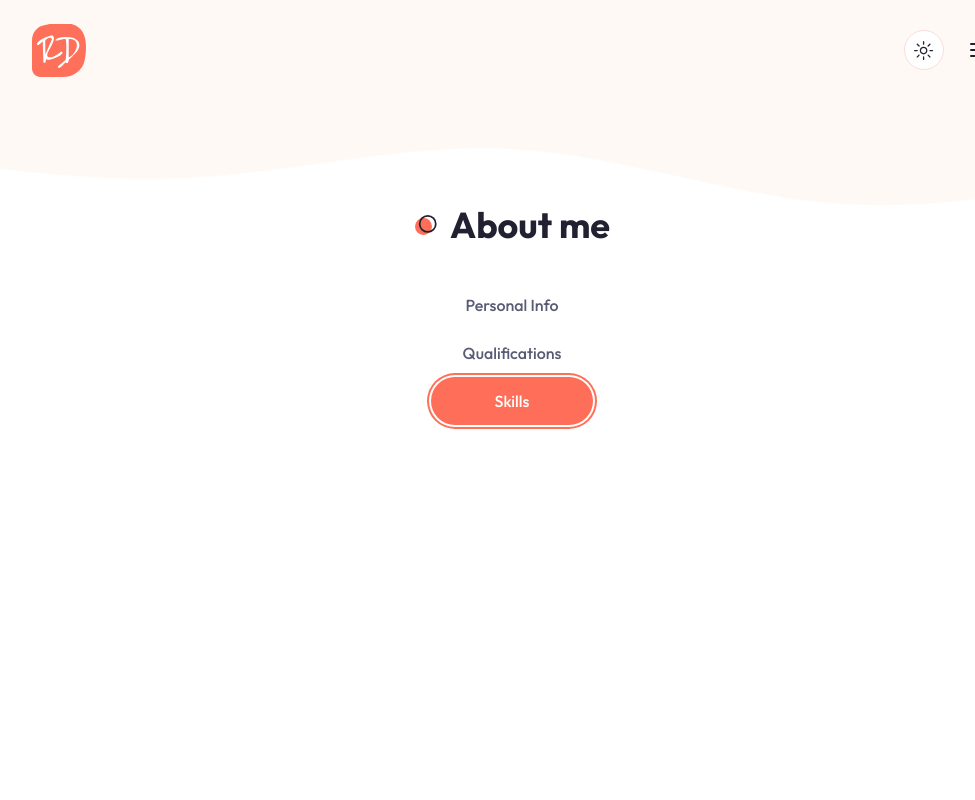
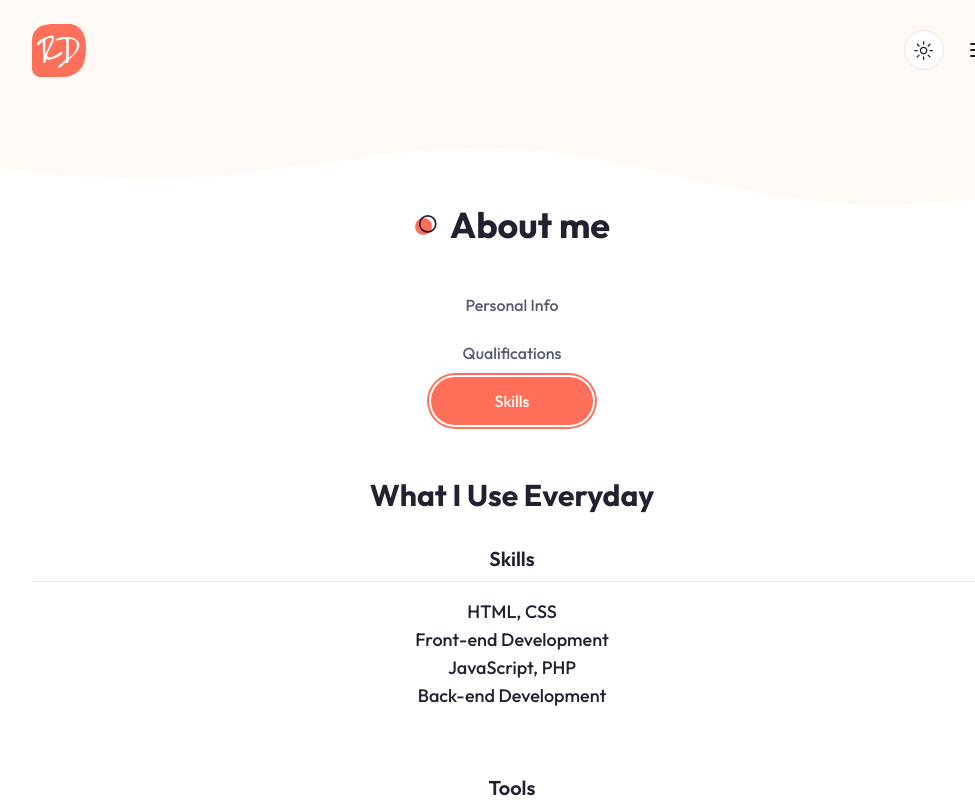
Before and after one commit to edgarespinoza7/edgarespinoza7.github.io, a Next.js app: page / in a window 1280 px wide. Both pictures are taken after a click on the tab "Skills". Shown: the part 568-1368 px from the top of the page, without its empty margins (128-1103 px from the left). Built offline with nearby package versions, Linux system fonts and the light colour scheme.

Commit message:
27 -added skills data and style- OK

```diff
--- a/components/About.jsx
+++ b/components/About.jsx
@@ -240,8 +240,41 @@
                 </TabsContent>
                 {/* Skills */}
                 <TabsContent value="skills">
-                  <div>
+                  <div className="text-center xl:text-left">
+                    <h3 className="h3 mb-8">What I Use Everyday</h3>
+                    {/* Skills */}
+                    <div className="mb-16">
+                      <h4 className="text-xl font-semibold mb-2">Skills</h4>
+                      <div className="border-b border-border mb-4"></div>
+                      {/* Skill List */}
+                      <div>
+                        {getData(skillData, 'skills').data.map((item, index) => {
+                          const { name } = item;
+                          return (
+                            <div className="w-2/4 text-center xl:text-left mx-auto xl:mx-0" key={index}>
+                              <div className="font-medium">{name}</div>
+                            </div>
+                          )
 
+                        })}
+                      </div>
+                    </div>
+                    {/* Tools */}
+                    <div>
+                      <h4 className="text-xl font-semibold mb-2 xl:text-left">Tools</h4>
+                      <div className="border-b border-border mb-4"></div>
+                      {/* Tool List */}
+                      <div className="flex gap-x-8 justify-center xl:justify-start">
+                        {getData(skillData, 'tools').data.map((item, index) => {
+                          const { imgPath } = item;
+                          return (
+                            <div key={index}>
+                              <Image src={imgPath} width={48} height={48} alt="" priority/>
+                            </div>
+                          )
+                        })}
+                      </div>
+                    </div>
                   </div>
                 </TabsContent>
               </div>
```
